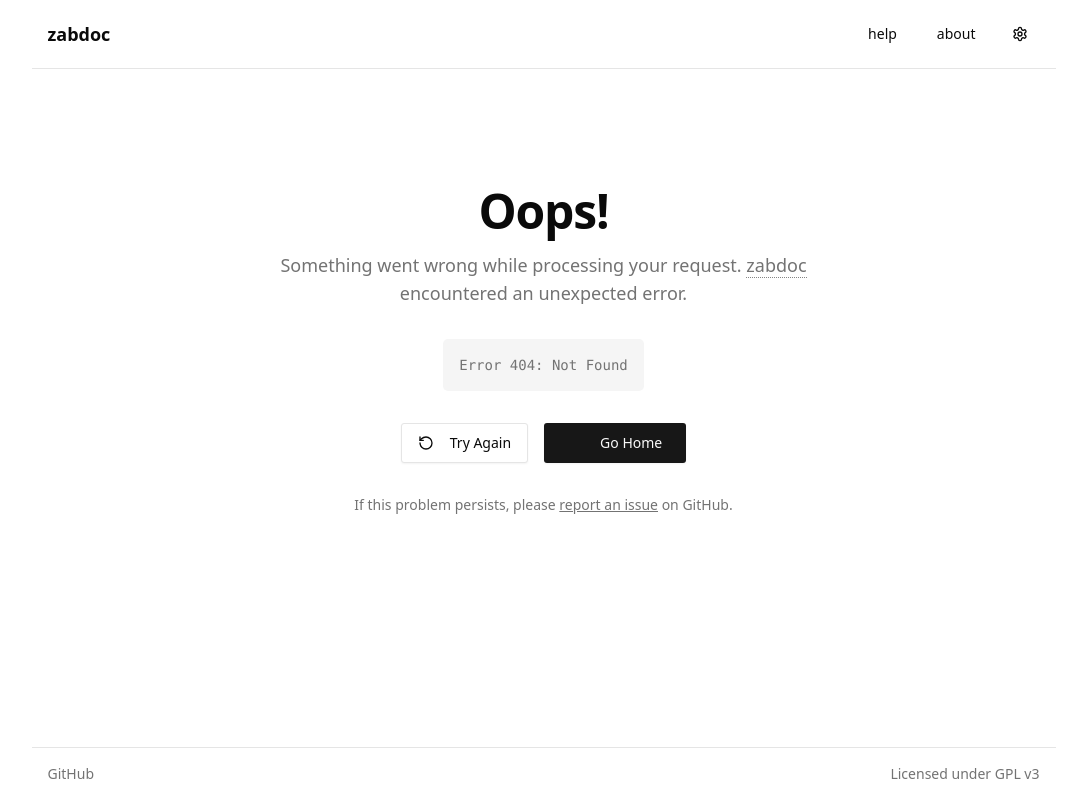
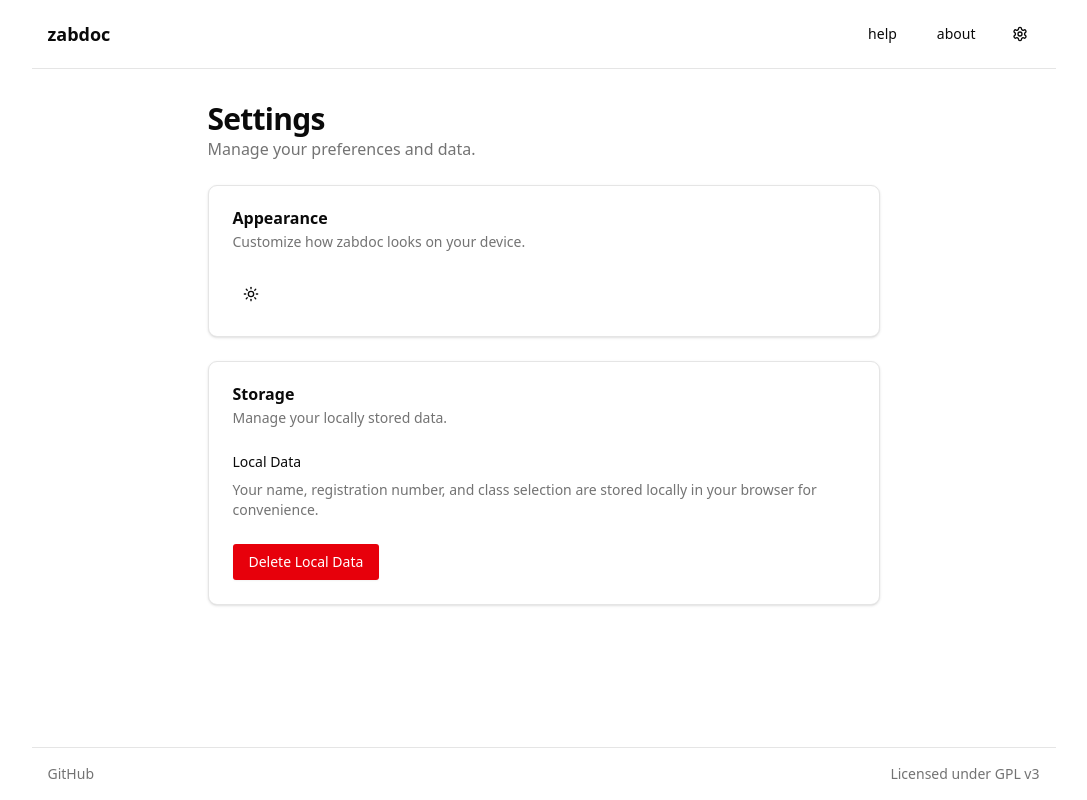
Before and after one commit to hammadmajid/zabdoc, a SvelteKit app in the folder worker/: page /settings in a window 1280 px wide. Before the commit this address had no page. Shown: the whole page, without its empty margins (89-1176 px from the left). Built offline with nearby package versions, Linux system fonts and the light colour scheme; some icons are missing.

Commit message:
create /settings page

```diff
--- /dev/null
+++ b/worker/src/routes/settings/+page.svelte
@@ -0,0 +1,79 @@
+<script lang="ts">
+    import * as Card from "$lib/components/ui/card/index.js";
+    import Button from "$lib/components/ui/button/button.svelte";
+    import Theme from "$lib/components/theme.svelte";
+    import { browser } from "$app/environment";
+    import { toast } from "svelte-sonner";
+
+    function clearLocalStorage() {
+        if (!browser) return;
+
+        try {
+            // Clear specific keys used by the auto.svelte
+            const keysToRemove = ["studentName", "regNum", "class"];
+
+            keysToRemove.forEach((key) => {
+                localStorage.removeItem(key);
+            });
+
+            toast.success("Local data cleared successfully", {
+                description: "Your saved student information has been removed.",
+                position: "top-center",
+            });
+        } catch (error) {
+            toast.error("Failed to clear local data", {
+                description: `${error}`,
+                position: "top-center",
+            });
+        }
+    }
+</script>
+
+<svelte:head>
+    <title>settings | zabdoc</title>
+</svelte:head>
+
+<div class="space-y-6 max-w-2xl mx-auto">
+    <div>
+        <h1 class="text-3xl font-bold tracking-tight">Settings</h1>
+        <p class="text-muted-foreground">Manage your preferences and data.</p>
+    </div>
+
+    <!-- Theme Settings -->
+    <Card.Root>
+        <Card.Header>
+            <Card.Title>Appearance</Card.Title>
+            <Card.Description>
+                Customize how zabdoc looks on your device.
+            </Card.Description>
+        </Card.Header>
+        <Card.Content>
+            <Theme />
+        </Card.Content>
+    </Card.Root>
+
+    <!-- Storage Settings -->
+    <Card.Root>
+        <Card.Header>
+            <Card.Title>Storage</Card.Title>
+            <Card.Description>
+                Manage your locally stored data.
+            </Card.Description>
+        </Card.Header>
+        <Card.Content class="space-y-4">
+            <div class="space-y-2">
+                <h4 class="text-sm font-medium">Local Data</h4>
+                <p class="text-sm text-muted-foreground">
+                    Your name, registration number, and class selection are
+                    stored locally in your browser for convenience.
+                </p>
+            </div>
+
+            <div class="pt-2">
+                <Button variant="destructive" onclick={clearLocalStorage}>
+                    Delete Local Data
+                </Button>
+            </div>
+        </Card.Content>
+    </Card.Root>
+</div>
```
